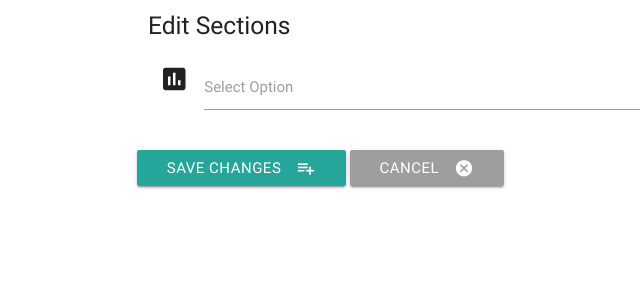
After one commit to jamaral14/data-centric-development-milestone-project-handover, a Flask app: template templates/editsections.html in a window 1280 px wide. The commit adds this page. Shown: the top 300 px of the page, without its empty margins (44-684 px from the left). Run offline with Flask 2, Linux system fonts and the light colour scheme; the template is opened without the code that fills it, so the values that code supplies are empty; some libraries are stand-ins or nearby versions.

Commit message:
added editsections.html

```diff
--- a/app.py
+++ b/app.py
@@ -61,6 +61,24 @@ def get_sections():
     return render_template('sections.html',
                            sections=mongo.db.sections.find())
 
+@app.route('/edit_sections/<sections_id>')
+def edit_sections(sections_id):
+    return render_template('editsections.html',
+                           sections=mongo.db.sections.find_one(
+                           {'_id': ObjectId(sections_id)}))
+
+@app.route('/update_sections/<sections_id>', methods=['POST'])
+def update_sections(sections_id):
+    mongo.db.sections.update(
+         {'_id': ObjectId(sections_id)},
+        {'select_option': request.form.get('select_option')})
+    return redirect(url_for('get_sections'))
+
+@app.route('/delete_sections/<sections_id>')
+def delete_sections(sections_id):
+    mongo.db.sections.remove({'_id': ObjectId(sections_id)})
+    return redirect(url_for('get_sections'))
+
 if __name__ == '__main__':
     app.run(host=os.environ.get('IP', '0.0.0.0'),
             port=int(os.environ.get('PORT','3000')),
--- /dev/null
+++ b/templates/editsections.html
@@ -0,0 +1,23 @@
+{% extends 'base.html' %} {% block lines %}
+
+ <h5>Edit Sections</h5>
+
+<div class="row">
+    <form  action="{{ url_for('insert_handover') }}" method="POST" class="col s12">
+            <div class="input-field col s12">
+                <i class="material-icons prefix">poll</i>
+                <input id="select_option" name="select_option" type="text" class="validate" value="{{sections.select_option}}">
+                <label for="icon_prefix">Select Option</label>
+            </div>
+            </div>
+        <div class="row">
+           <button class="btn waves-effect waves-light" type="submit" name="action">Save Changes
+                <i class="material-icons right">playlist_add</i>
+             </button>
+            <a href="{{ url_for('get_sections') }}" class="waves-effect waves-light btn grey">
+                <i class="material-icons right">cancel</i>Cancel
+            </a>
+        </div>
+    </form>
+</div>
+{% endblock %}
--- a/templates/handover.html
+++ b/templates/handover.html
@@ -7,7 +7,7 @@
       <div class="collapsible-header"><i class="material-icons">assignment_ind</i>
 <div class="col s3">
                     <i class="material-icons">expand_more</i>
-                    <a href="{{url_for('delete_handover', handover_id=handover._id)}}" class="waves-effect waves-light btn btn_small">Done</a>
+                    <a href="{{url_for('delete_handover', handover_id=handover._id)}}" class="waves-effect waves-light btn btn_small">DEL</a>
                     <a href="{{url_for('edit_handover', handover_id=handover._id)}}" class="waves-effect waves-light btn btn_small blue">Edit</a>
                 </div>
 
--- a/templates/sections.html
+++ b/templates/sections.html
@@ -8,7 +8,7 @@
     <li>
       <div class="collapsible-header"><i class="material-icons">assignment_ind</i>
                     <a href="" class="waves-effect waves-light btn btn_small">Del</a>
-                    <a href="" class="waves-effect waves-light btn btn_small blue">Edit</a>
+                    <a href="{{url_for('edit_sections', sections_id=sections._id)}}" class="waves-effect waves-light btn btn_small blue">Edit</a>
                 <div class="handover_header col s9">
       <strong>{{sections.select_option}}</strong>
       </div>
```
